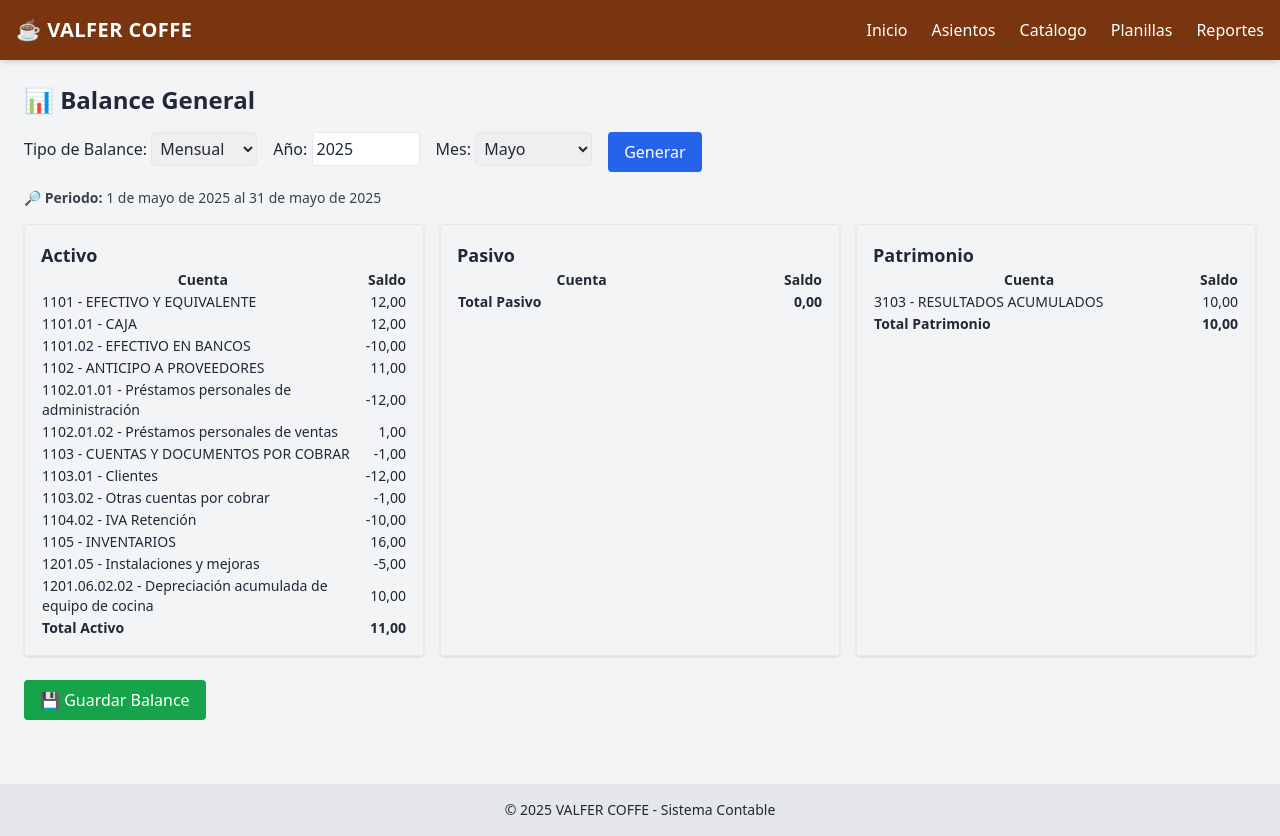
After one commit to DanGG19/SISTEMA-CONTABLE, a Django app: page /estados-financieros/balance/ in a window 1280 px wide. The commit adds this page. Run offline with Django 5.2, Linux system fonts and the light colour scheme; data comes from the database, SQL or seed files in the repository; both versions use the stored data as it was after the commit; some libraries are stand-ins or nearby versions.

Commit message:
BalanceGeneral

```diff
--- a/valfer/contabilidad/models.py
+++ b/valfer/contabilidad/models.py
@@ -75,3 +75,23 @@ class DetallePlanilla(models.Model):
     afp = models.DecimalField(max_digits=10, decimal_places=2)
     renta = models.DecimalField(max_digits=10, decimal_places=2)
     total_pagado = models.DecimalField(max_digits=10, decimal_places=2)
+
+#MOdelo para el balance general
+class BalanceGeneral(models.Model):
+    fecha_generado = models.DateTimeField(auto_now_add=True)
+    fecha_inicio = models.DateField()
+    fecha_fin = models.DateField()
+    total_activo = models.DecimalField(max_digits=12, decimal_places=2)
+    total_pasivo = models.DecimalField(max_digits=12, decimal_places=2)
+    total_patrimonio = models.DecimalField(max_digits=12, decimal_places=2)
+
+    def __str__(self):
+        return f"Balance del {self.fecha_inicio} al {self.fecha_fin}"
+
+class DetalleBalance(models.Model):
+    balance = models.ForeignKey(BalanceGeneral, on_delete=models.CASCADE, related_name='detalles')
+    cuenta = models.ForeignKey('CuentaContable', on_delete=models.CASCADE)
+    saldo = models.DecimalField(max_digits=12, decimal_places=2)
+
+    def __str__(self):
+        return f"{self.cuenta} - {self.saldo}"
--- /dev/null
+++ b/valfer/contabilidad/templates/estados/balance_general.html
@@ -0,0 +1,125 @@
+{% extends 'contabilidad/base.html' %}
+
+{% block title %}Balance General{% endblock %}
+
+{% block content %}
+<h2 class="text-2xl font-bold mb-4">📊 Balance General</h2>
+
+<form method="get" class="mb-4 flex flex-wrap gap-4">
+  <label>Tipo de Balance:
+    <select name="tipo" id="tipo" class="border p-1 rounded">
+      <option value="mensual" {% if tipo == 'mensual' %}selected{% endif %}>Mensual</option>
+      <option value="trimestral" {% if tipo == 'trimestral' %}selected{% endif %}>Trimestral</option>
+      <option value="anual" {% if tipo == 'anual' %}selected{% endif %}>Anual</option>
+    </select>
+  </label>
+
+  <label>Año:
+    <input type="number" name="anio" id="anio" value="{{ anio }}" min="2000" max="2100" class="border p-1 rounded">
+  </label>
+
+  <label id="label-mes" class="hidden">Mes:
+    <select name="mes" id="mes" class="border p-1 rounded">
+      <option value="1" {% if mes == 1 %}selected{% endif %}>Enero</option>
+      <option value="2" {% if mes == 2 %}selected{% endif %}>Febrero</option>
+      <option value="3" {% if mes == 3 %}selected{% endif %}>Marzo</option>
+      <option value="4" {% if mes == 4 %}selected{% endif %}>Abril</option>
+      <option value="5" {% if mes == 5 %}selected{% endif %}>Mayo</option>
+      <option value="6" {% if mes == 6 %}selected{% endif %}>Junio</option>
+      <option value="7" {% if mes == 7 %}selected{% endif %}>Julio</option>
+      <option value="8" {% if mes == 8 %}selected{% endif %}>Agosto</option>
+      <option value="9" {% if mes == 9 %}selected{% endif %}>Septiembre</option>
+      <option value="10" {% if mes == 10 %}selected{% endif %}>Octubre</option>
+      <option value="11" {% if mes == 11 %}selected{% endif %}>Noviembre</option>
+      <option value="12" {% if mes == 12 %}selected{% endif %}>Diciembre</option>
+    </select>
+  </label>
+
+  <label id="label-trimestre" class="hidden">Trimestre:
+    <select name="mes" id="trimestre" class="border p-1 rounded">
+      <option value="1" {% if mes == 1 %}selected{% endif %}>Q1 (Ene-Mar)</option>
+      <option value="4" {% if mes == 4 %}selected{% endif %}>Q2 (Abr-Jun)</option>
+      <option value="7" {% if mes == 7 %}selected{% endif %}>Q3 (Jul-Sep)</option>
+      <option value="10" {% if mes == 10 %}selected{% endif %}>Q4 (Oct-Dic)</option>
+    </select>
+  </label>
+
+  <button type="submit" class="bg-blue-600 text-white px-4 py-2 rounded">Generar</button>
+</form>
+
+{% if fecha_inicio and fecha_fin %}
+  <div class="mt-2 text-sm text-gray-700">
+    🔎 <strong>Periodo:</strong> {{ fecha_inicio }} al {{ fecha_fin }}
+  </div>
+{% endif %}
+
+{% if resumen %}
+  <div class="grid grid-cols-1 md:grid-cols-3 gap-4 mt-4">
+    {% for tipo, cuentas in resumen.items %}
+      <div class="border p-4 rounded shadow">
+        <h3 class="text-lg font-semibold capitalize">{{ tipo }}</h3>
+        <table class="w-full text-sm">
+          <thead>
+            <tr><th>Cuenta</th><th class="text-right">Saldo</th></tr>
+          </thead>
+          <tbody>
+            {% for item in cuentas %}
+              <tr>
+                <td>{{ item.cuenta.codigo }} - {{ item.cuenta.nombre }}</td>
+                <td class="text-right">{{ item.saldo|floatformat:2 }}</td>
+              </tr>
+            {% endfor %}
+          </tbody>
+          <tfoot>
+            <tr class="font-bold">
+              <td>Total {{ tipo|capfirst }}</td>
+              <td class="text-right">
+                {% if tipo == 'activo' %}
+                  {{ total_activo|floatformat:2 }}
+                {% elif tipo == 'pasivo' %}
+                  {{ total_pasivo|floatformat:2 }}
+                {% elif tipo == 'patrimonio' %}
+                  {{ total_patrimonio|floatformat:2 }}
+                {% endif %}
+              </td>
+            </tr>
+          </tfoot>
+        </table>
+      </div>
+    {% endfor %}
+  </div>
+
+  <form method="post" class="mt-6">
+    {% csrf_token %}
+    <input type="hidden" name="tipo" value="{{ tipo }}">
+    <input type="hidden" name="anio" value="{{ anio }}">
+    <input type="hidden" name="mes" value="{{ mes }}">
+    <button type="submit" class="bg-green-600 text-white px-4 py-2 rounded">💾 Guardar Balance</button>
+  </form>
+{% else %}
+  <p class="text-gray-600 mt-4">No hay datos para mostrar.</p>
+{% endif %}
+
+<script>
+document.addEventListener('DOMContentLoaded', () => {
+  const tipoSelect = document.getElementById('tipo')
+  const labelMes = document.getElementById('label-mes')
+  const labelTrimestre = document.getElementById('label-trimestre')
+
+  function toggleCampos() {
+    const tipo = tipoSelect.value
+    labelMes.classList.add('hidden')
+    labelTrimestre.classList.add('hidden')
+
+    if (tipo === 'mensual') {
+      labelMes.classList.remove('hidden')
+    } else if (tipo === 'trimestral') {
+      labelTrimestre.classList.remove('hidden')
+    }
+  }
+
+  tipoSelect.addEventListener('change', toggleCampos)
+  toggleCampos()
+})
+</script>
+{% endblock %}
--- a/valfer/contabilidad/urls.py
+++ b/valfer/contabilidad/urls.py
@@ -18,6 +18,11 @@ urlpatterns = [
     path('planillas/', listar_planillas, name='listar_planillas'),
     path('planillas/<int:planilla_id>/eliminar/', eliminar_planilla, name='eliminar_planilla'),
 
+    #Para estados financieros
+    path('estados-financieros/balance/', views.balance_general, name='balance_general'),
+    path('estados-financieros/listar-balances/', views.listar_balances, name='listar_balances'),
+
+
 
 
 ]
--- a/valfer/contabilidad/views.py
+++ b/valfer/contabilidad/views.py
@@ -8,6 +8,7 @@ from django.db.models import Sum
 from django.utils.timezone import now
 from decimal import Decimal
 from datetime import date
+from calendar import monthrange
 from django.views.decorators.csrf import csrf_exempt
 from decimal import Decimal
 
@@ -175,3 +176,91 @@ def eliminar_planilla(request, planilla_id):
     planilla.delete()
     messages.success(request, 'Planilla eliminada correctamente.')
     return redirect('listar_planillas')
+
+
+#Views para el Balance General
+
+def balance_general(request):
+    tipo = request.GET.get('tipo', 'mensual')
+    anio = int(request.GET.get('anio', date.today().year))
+    mes = int(request.GET.get('mes', date.today().month))
+
+    # Definir rango de fechas
+    if tipo == 'mensual':
+        fecha_inicio = date(anio, mes, 1)
+        ultimo_dia = monthrange(anio, mes)[1]
+        fecha_fin = date(anio, mes, ultimo_dia)
+    elif tipo == 'trimestral':
+        trimestre = (mes - 1) // 3 + 1
+        mes_inicio = (trimestre - 1) * 3 + 1
+        mes_fin = mes_inicio + 2
+        fecha_inicio = date(anio, mes_inicio, 1)
+        ultimo_dia = monthrange(anio, mes_fin)[1]
+        fecha_fin = date(anio, mes_fin, ultimo_dia)
+    elif tipo == 'anual':
+        fecha_inicio = date(anio, 1, 1)
+        fecha_fin = date(anio, 12, 31)
+    else:
+        fecha_inicio = None
+        fecha_fin = None
+
+    detalles = DetalleAsiento.objects.filter(fecha__range=[fecha_inicio, fecha_fin])
+
+    # Calcular saldos por tipo de cuenta (solo si ≠ 0)
+    cuentas = CuentaContable.objects.all().order_by('codigo')
+    resumen = {'activo': [], 'pasivo': [], 'patrimonio': []}
+    totales = {'activo': 0, 'pasivo': 0, 'patrimonio': 0}
+
+    for cuenta in cuentas:
+        saldos = detalles.filter(cuenta=cuenta).aggregate(
+            debe=Sum('debe') or 0,
+            haber=Sum('haber') or 0
+        )
+        saldo = (saldos['debe'] or 0) - (saldos['haber'] or 0)
+
+        if saldo != 0:
+            if cuenta.tipo == 'activo':
+                resumen['activo'].append({'cuenta': cuenta, 'saldo': saldo})
+                totales['activo'] += saldo
+            elif cuenta.tipo == 'pasivo':
+                resumen['pasivo'].append({'cuenta': cuenta, 'saldo': -saldo})
+                totales['pasivo'] += -saldo
+            elif cuenta.tipo == 'patrimonio':
+                resumen['patrimonio'].append({'cuenta': cuenta, 'saldo': -saldo})
+                totales['patrimonio'] += -saldo
+
+    # Guardar el balance si es POST
+    if request.method == 'POST':
+        balance = BalanceGeneral.objects.create(
+            fecha_inicio=fecha_inicio,
+            fecha_fin=fecha_fin,
+            total_activo=totales['activo'],
+            total_pasivo=totales['pasivo'],
+            total_patrimonio=totales['patrimonio'],
+        )
+
+        for tipo in resumen:
+            for item in resumen[tipo]:
+                DetalleBalance.objects.create(
+                    balance=balance,
+                    cuenta=item['cuenta'],
+                    saldo=item['saldo'],
+                )
+        return redirect('listar_balances')  # Ajusta la URL según tu proyecto
+
+    return render(request, 'estados/balance_general.html', {
+        'resumen': resumen,
+        'total_activo': totales['activo'],
+        'total_pasivo': totales['pasivo'],
+        'total_patrimonio': totales['patrimonio'],
+        'fecha_inicio': fecha_inicio,
+        'fecha_fin': fecha_fin,
+        'anio': anio,
+        'tipo': tipo,
+        'mes': mes,
+    })
+
+
+def listar_balances(request):
+    balances = BalanceGeneral.objects.all().order_by('-fecha_generado')
+    return render(request, 'estados/listar_balances.html', {'balances': balances})
```
Also changed, not shown: valfer/contabilidad/templates/contabilidad/crear_asiento.html (+45 -10 lines), valfer/contabilidad/templates/estados/listar_balances.html (added, +38 -0 lines), valfer/contabilidad/migrations/0005_balancegeneral_detallebalance.py (added), valfer/db.sqlite3.
